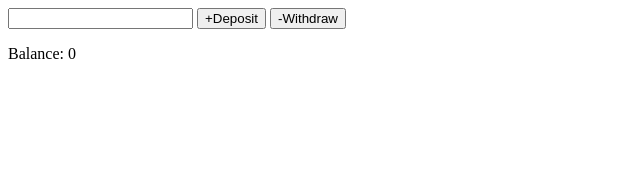
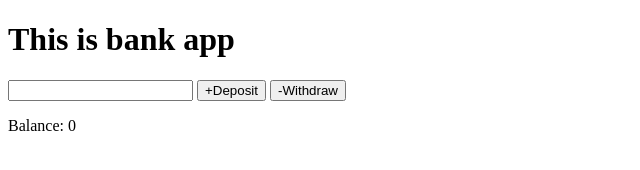
Before and after one commit to DenasN/new, a plain HTML site: page bank/index.html in a window 1280 px wide. Shown: the whole page, without its empty margins (0-640 px from the left). Drawn offline with Linux system fonts and the light colour scheme.

Commit message:
added html text

```diff
--- a/bank/index.html
+++ b/bank/index.html
@@ -9,6 +9,7 @@
 </head>
 
 <body>
+  <h1>This is bank app</h1>
   <input type="text" id='amount'>
   <button id='deposit'>+Deposit</button>
   <button id='withdraw'>-Withdraw</button>
```
